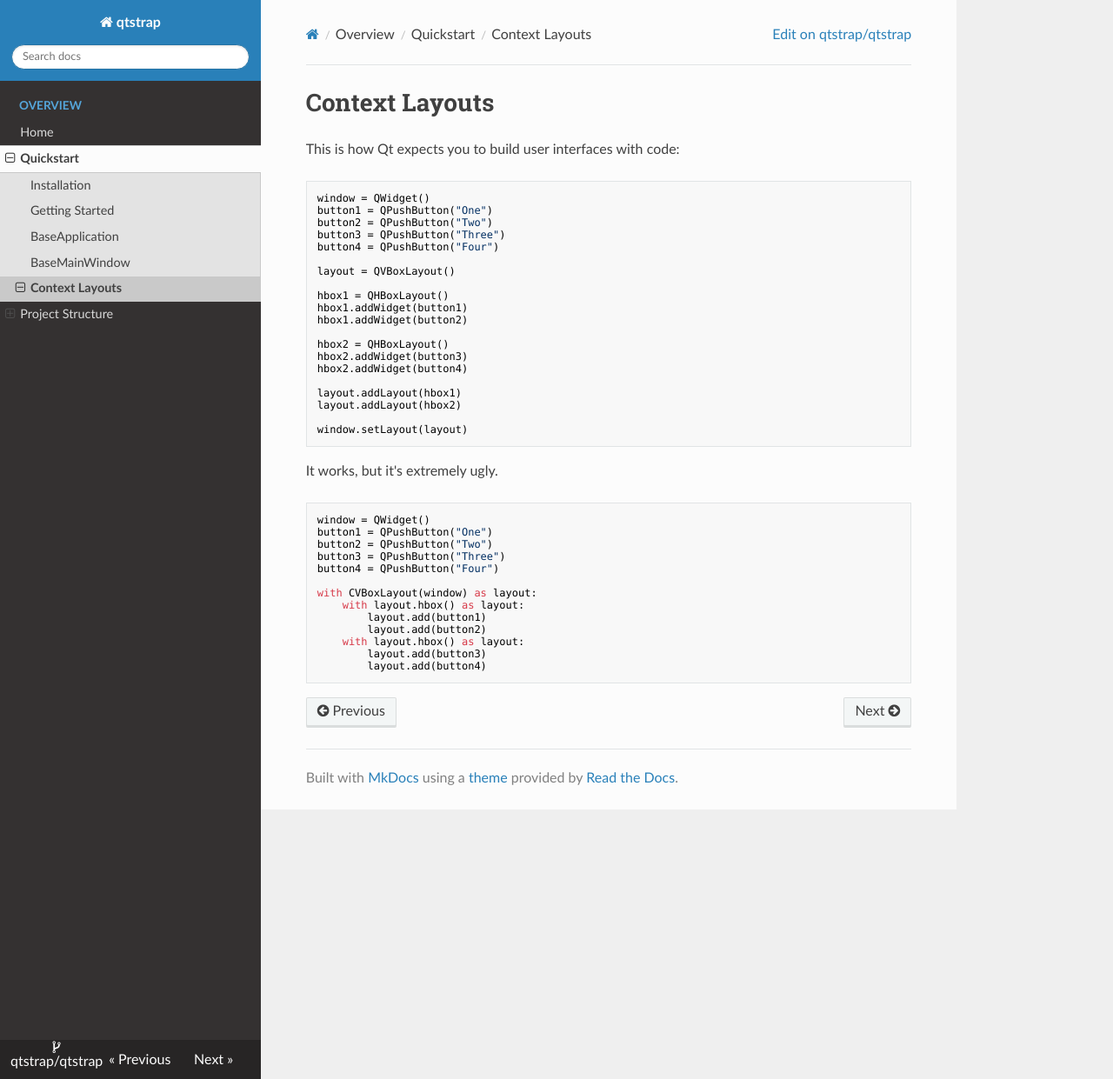
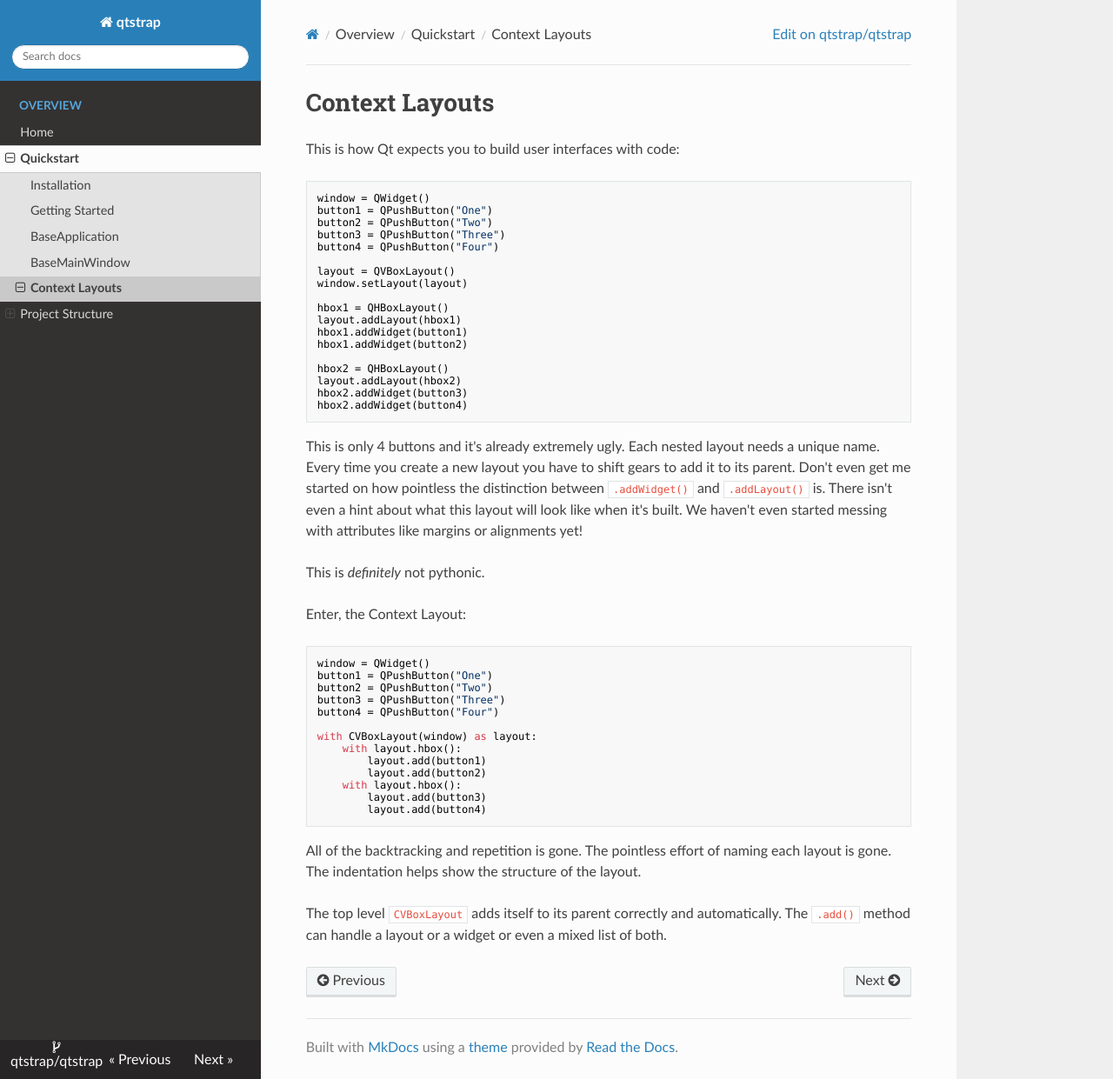
Before and after one commit to qtstrap/qtstrap, an MkDocs documentation site: the page built from docs/quickstart/context_layouts.md, in a window 1280 px wide and 1241 px high. Shown: the whole window at 87% size. Built offline with MkDocs 1.6.1, drawn with Linux system fonts in a browser that asks for light colours; nearby versions of some CDN libraries.

Commit message:
Updated docs

````diff
--- a/docs/quickstart/context_layouts.md
+++ b/docs/quickstart/context_layouts.md
@@ -10,22 +10,24 @@ button3 = QPushButton("Three")
 button4 = QPushButton("Four")
 
 layout = QVBoxLayout()
+window.setLayout(layout)
 
 hbox1 = QHBoxLayout()
+layout.addLayout(hbox1)
 hbox1.addWidget(button1)
 hbox1.addWidget(button2)
 
 hbox2 = QHBoxLayout()
+layout.addLayout(hbox2)
 hbox2.addWidget(button3)
 hbox2.addWidget(button4)
-
-layout.addLayout(hbox1)
-layout.addLayout(hbox2)
-
-window.setLayout(layout)
 ```
 
-It works, but it's extremely ugly.
+This is only 4 buttons and it's already extremely ugly. Each nested layout needs a unique name. Every time you create a new layout you have to shift gears to add it to its parent. Don't even get me started on how pointless the distinction between `.addWidget()` and `.addLayout()` is. There isn't even a hint about what this layout will look like when it's built. We haven't even started messing with attributes like margins or alignments yet!
+
+This is _definitely_ not pythonic.
+
+Enter, the Context Layout:
 
 ```py
 window = QWidget()
@@ -35,10 +37,14 @@ button3 = QPushButton("Three")
 button4 = QPushButton("Four")
 
 with CVBoxLayout(window) as layout:
-    with layout.hbox() as layout:
+    with layout.hbox():
         layout.add(button1)
         layout.add(button2)
-    with layout.hbox() as layout:
+    with layout.hbox():
         layout.add(button3)
         layout.add(button4)
 ```
+
+All of the backtracking and repetition is gone. The pointless effort of naming each layout is gone. The indentation helps show the structure of the layout.
+
+The top level `CVBoxLayout` adds itself to its parent correctly and automatically. The `.add()` method can handle a layout or a widget or even a mixed list of both.
````
